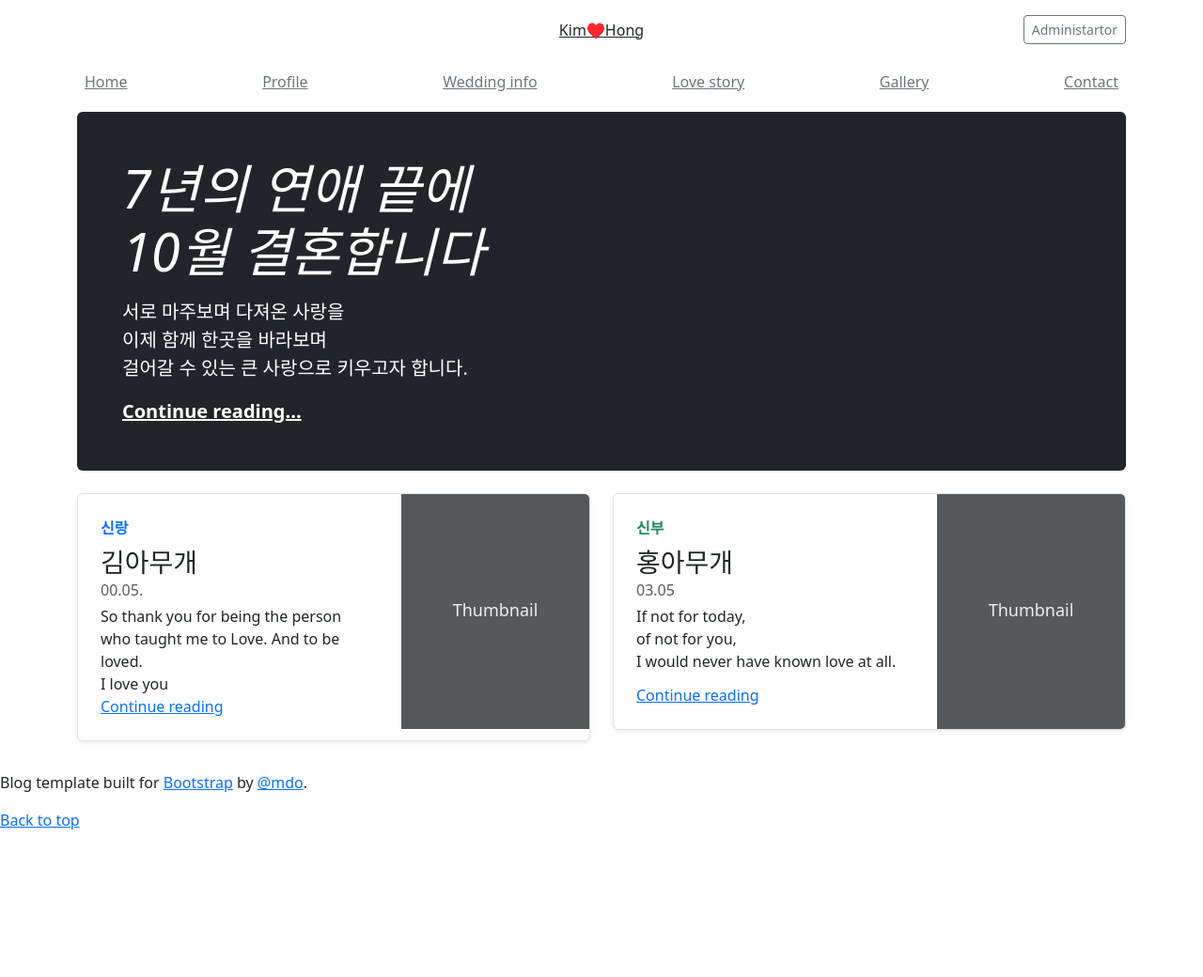
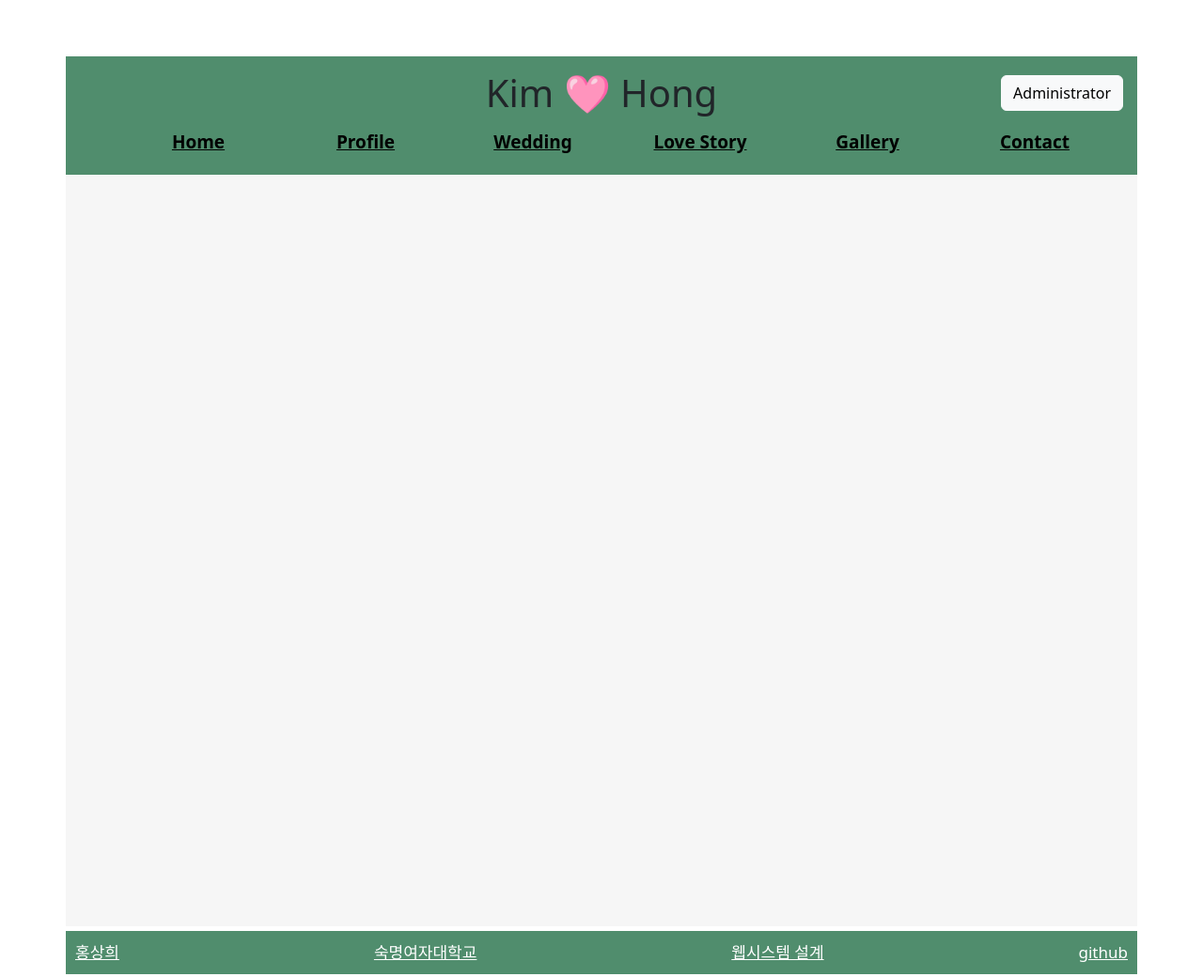
Before and after one commit to SangHee-Hong/web2024, a plain HTML site: page project/home.html in a window 1280 px wide. Shown: the whole page at 94% size. Before the commit the page ends 901 px from the top, so only its background shows below. Drawn offline with nearby package versions, Linux system fonts and the light colour scheme.

Commit message:
home 화면 개편

```diff
--- a/project/home.html
+++ b/project/home.html
@@ -1,133 +1,69 @@
-
-<!doctype html>
+<!DOCTYPE html>
 <html lang="ko">
 <head>
 	<meta charset="utf-8">
-    <meta name="viewport" content="width=device-width, initial-scale=1">
-    <meta name="description" content="">
-    <meta name="author" content="Mark Otto, Jacob Thornton, 그리고 Bootstrap 기여자들">
-    <meta name="generator" content="Hugo 0.84.0">
-    <title>Blog Template · Bootstrap v5.0</title>
-
-    <link rel="canonical" href="https://getbootstrap.kr/docs/5.0/examples/blog/">
-
-
-    <link href="https://cdn.jsdelivr.net/npm/bootstrap@5.3.3/dist/css/bootstrap.min.css" rel="stylesheet">
-
-    <script src="https://cdn.jsdelivr.net/npm/bootstarp@5.3.3/dist/js/bootstrap.bundle.min.js"></script>
-
-    <!-- Favicons -->
-<link rel="apple-touch-icon" href="/docs/5.0/assets/img/favicons/apple-touch-icon.png" sizes="180x180">
-<link rel="icon" href="/docs/5.0/assets/img/favicons/favicon-32x32.png" sizes="32x32" type="image/png">
-<link rel="icon" href="/docs/5.0/assets/img/favicons/favicon-16x16.png" sizes="16x16" type="image/png">
-<link rel="manifest" href="/docs/5.0/assets/img/favicons/manifest.json">
-<link rel="mask-icon" href="/docs/5.0/assets/img/favicons/safari-pinned-tab.svg" color="#7952b3">
-<link rel="icon" href="/docs/5.0/assets/img/favicons/favicon.ico">
-<meta name="theme-color" content="#7952b3">
-
-
-    <style>
-      .bd-placeholder-img {
-        font-size: 1.125rem;
-        text-anchor: middle;
-        -webkit-user-select: none;
-        -moz-user-select: none;
-        user-select: none;
-      }
-
-      @media (min-width: 768px) {
-        .bd-placeholder-img-lg {
-          font-size: 3.5rem;
-        }
-      }
-    </style>
-
-
-    <!-- Custom styles for this template -->
-    <link href="https://fonts.googleapis.com/css?family=Playfair&#43;Display:700,900&amp;display=swap" rel="stylesheet">
-    <!-- Custom styles for this template -->
-    <link href="invitation.css" rel="stylesheet">
+	<title>기말 프로젝트</title>
+	<link rel="stylesheet" href="style.css">
+	<link href="https://cdn.jsdelivr.net/npm/bootstrap@5.3.3/dist/css/bootstrap.min.css" rel="stylesheet" integrity="sha384-QWTKZyjpPEjISv5WaRU9OFeRpok6YctnYmDr5pNlyT2bRjXh0JMhjY6hW+ALEwIH" crossorigin="anonymous">
+	<script src="https://cdn.jsdelivr.net/npm/bootstrap@5.3.3/dist/js/bootstrap.bundle.min.js" integrity="sha384-YvpcrYf0tY3lHB60NNkmXc5s9fDVZLESaAA55NDzOxhy9GkcIdslK1eN7N6jIeHz" crossorigin="anonymous"></script>
 </head>
 <body>
+<div class="flex-container">
+	<header id="top_header">
+        <hgroup id="title">
+            <h1> Kim 🩷 Hong </h1>
+		</hgroup>
+		<div id="login">
+			<button type="button" class="btn btn-light">Administrator</button>
+		</div>
+        <nav>
+			<ul id="navi">
+				<li><a href="home.html">Home</a>
+				</li>
+				<li><a href="#">Profile</a>
+					<ul>
+					<div class="submenu">
+					<li><a href="profile1.html">신랑</a></li>
+					<li><a href="profile2.html">신부</a></li>
+					</div>
+				  	</ul>
+				</li>
+				<li><a href="#">Wedding</a>
+					<ul>
+					<div class="submenu">
+					<li><a href="#">웨딩홀 안내</a></li>
+					<li><a href="#">식순</a></li>
+					</div>
+					</ul>
+				</li>
+				<li><a href="#">Love Story</a>
+				</li>
+				<li><a href="#">Gallery</a>
+				</li>
+				<li><a href="#">Contact</a>
+					<ul>
+					<div class="submenu">
+					<li><a href="#">기대평 남기기</a></li>
+					<li><a href="#">연락</a></li>
+					</div>
+		     		</ul>
+				</li>
 
-<div class="container">
-  <header class="blog-header py-3">
-    <div class="row flex-nowrap justify-content-between align-items-center">
-      <div class="col-4 pt-1">
-        <a class="link-secondary" href="#"></a>
+			</ul>
+        </nav>
+    </header>
+	<div class="content">
 	</div>
-      <div class="col-4 text-center">
-        <a class="blog-header-logo text-dark">Kim♥️Hong</a>
-      </div>
-      <div class="col-4 d-flex justify-content-end align-items-center">
-        <a class="btn btn-sm btn-outline-secondary" href="#">Administartor</a>
-      </div>
-    </div>
-  </header>
-
-  <div class="nav-scroller py-1 mb-2">
-    <nav class="nav d-flex justify-content-between">
-      <a class="p-2 link-secondary" href="#" color="red">Home</a>
-      <a class="p-2 link-secondary" href="#">Profile</a>
-      <a class="p-2 link-secondary" href="#">Wedding info</a>
-      <a class="p-2 link-secondary" href="#">Love story</a>
-      <a class="p-2 link-secondary" href="#">Gallery</a>
-      <a class="p-2 link-secondary" href="#">Contact</a>
+	<div class ="footer">
+		<nav id="foot">
+			<ul>
+				<li><a href="#">홍상희</a></li>
+				<li><a href="#">숙명여자대학교</a></li>
+				<li><a href="#">웹시스템 설계</a></li>
+				<li><a href="#"> github</a></li>
+			</ul>
 		</nav>
 	</div>
 </div>
-
-<main class="container">
-  <div class="p-4 p-md-5 mb-4 text-white rounded bg-dark">
-    <div class="col-md-6 px-0">
-      <h1 class="display-4 fst-italic">7년의 연애 끝에<br><bold>10월 결혼</bold>합니다</h1>
-      <p class="lead my-3">서로 마주보며 다져온 사랑을<br> 이제 함께 한곳을 바라보며<br>걸어갈 수 있는 큰 사랑으로 키우고자 합니다.</p>
-      <p class="lead mb-0"><a href="#" class="text-white fw-bold">Continue reading...</a></p>
-    </div>
-  </div>
-
-  <div class="row mb-2">
-    <div class="col-md-6">
-      <div class="row g-0 border rounded overflow-hidden flex-md-row mb-4 shadow-sm h-md-250 position-relative">
-        <div class="col p-4 d-flex flex-column position-static">
-          <strong class="d-inline-block mb-2 text-primary">신랑</strong>
-          <h3 class="mb-0">김아무개</h3>
-          <div class="mb-1 text-muted">00.05.</div>
-          <p class="card-text mb-auto">So thank you for being the person<br>who taught me to Love. And to be loved.<br>I love you</p>
-          <a href="#" class="stretched-link">Continue reading</a>
-        </div>
-        <div class="col-auto d-none d-lg-block">
-          <svg class="bd-placeholder-img" width="200" height="250" xmlns="http://www.w3.org/2000/svg" role="img" aria-label="Placeholder: Thumbnail" preserveAspectRatio="xMidYMid slice" focusable="false"><title>Placeholder</title><rect width="100%" height="100%" fill="#55595c"/><text x="50%" y="50%" fill="#eceeef" dy=".3em">Thumbnail</text></svg>
-
-        </div>
-      </div>
-    </div>
-    <div class="col-md-6">
-      <div class="row g-0 border rounded overflow-hidden flex-md-row mb-4 shadow-sm h-md-250 position-relative">
-        <div class="col p-4 d-flex flex-column position-static">
-          <strong class="d-inline-block mb-2 text-success">신부</strong>
-          <h3 class="mb-0">홍아무개</h3>
-          <div class="mb-1 text-muted">03.05</div>
-          <p class="mb-auto">If not for today,<br>of not for you,<br>I would never have known love at all.</p>
-          <a href="#" class="stretched-link">Continue reading</a>
-        </div>
-        <div class="col-auto d-none d-lg-block">
-          <svg class="bd-placeholder-img" width="200" height="250" xmlns="http://www.w3.org/2000/svg" role="img" aria-label="Placeholder: Thumbnail" preserveAspectRatio="xMidYMid slice" focusable="false"><title>Placeholder</title><rect width="100%" height="100%" fill="#55595c"/><text x="50%" y="50%" fill="#eceeef" dy=".3em">Thumbnail</text></svg>
-
-        </div>
-      </div>
-    </div>
-  </div>
-</main>
-
-<footer class="blog-footer">
-  <p>Blog template built for <a href="https://getbootstrap.com/">Bootstrap</a> by <a href="https://twitter.com/mdo">@mdo</a>.</p>
-  <p>
-    <a href="#">Back to top</a>
-  </p>
-</footer>
-
-
-
 </body>
 </html>
--- /dev/null
+++ b/project/style.css
@@ -0,0 +1,127 @@
+.flex-container{
+    width: 1200px;
+    padding: 30px;
+    margin: 30px;
+    margin-right: auto;
+    margin-left: auto;
+    border: 10px rgb(49, 133, 77);
+    display: flex;
+    flex-direction: column;
+}
+
+#top_header {
+    padding: 15px;
+    display: flex;
+    flex-direction: column;
+    background-color: rgb(80, 141, 109);
+    align-items: center;
+    justify-content: center;
+    position: relative;
+}
+
+#title {
+    flex-grow: 1;
+    text-align: center;
+}
+
+#login {
+    position: absolute;
+    top: 20px;
+    right: 15px;
+}
+
+.btn {
+    padding: 5px 10px;
+    background-color: #e0e0e0;
+    border: none;
+    cursor: pointer;
+}
+
+
+
+#navi{
+    margin: 0 auto;
+    width: 1100px;
+    display: flex;
+    flex-direction: row;
+    justify-content: space-around;
+    font-size: 19px;
+    font-weight: bold;
+
+}
+
+#navi > li{
+    width: 100%;
+    text-align: center;
+    line-height: 40px;
+    background-color: rgb(80, 141, 109);;
+    align-items: flex-end;
+    position: relative;
+    bottom: 0;
+}
+
+#navi a{
+    color: black;
+}
+
+#navi >li:hover{
+    background-color: #7fe9b6;
+
+}
+
+#navi >li:hover a{
+    color: rgb(37, 125, 169);
+}
+
+.submenu {
+    position: absolute;
+    top: 100%;
+    left: 0;
+    width: 100%;
+    visibility: hidden;
+
+}
+
+#navi >li:hover .submenu{
+    visibility: visible;
+    background-color: rgb(181, 213, 196);
+}
+
+#navi >li:hover .submenu a{
+    visibility: visible;
+    background-color: rgb(181, 213, 196);
+    color: green;
+}
+
+
+li{
+    list-style: none;
+}
+.content{
+    height: 800px;
+    display: flex;
+    flex-direction: row;
+    margin-bottom:5px;
+    background-color:rgb(246, 246, 246);
+    justify-content:center;
+}
+
+h3{
+    margin-left: 5px;
+    font-size: 25px;
+}
+.footer ul {
+    background-color: rgb(80, 141, 109);
+    margin-top: 0px;
+    padding:10px;
+    display: flex;
+    flex-direction: row;
+    justify-content: space-between;
+    font-size: 17px;
+
+
+}
+
+#foot a{
+    color: white;
+}
```
Lines whose indentation alone changed are shown as unchanged.
